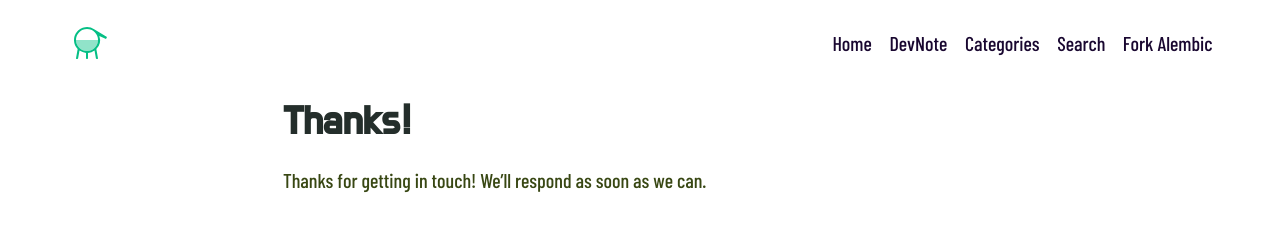
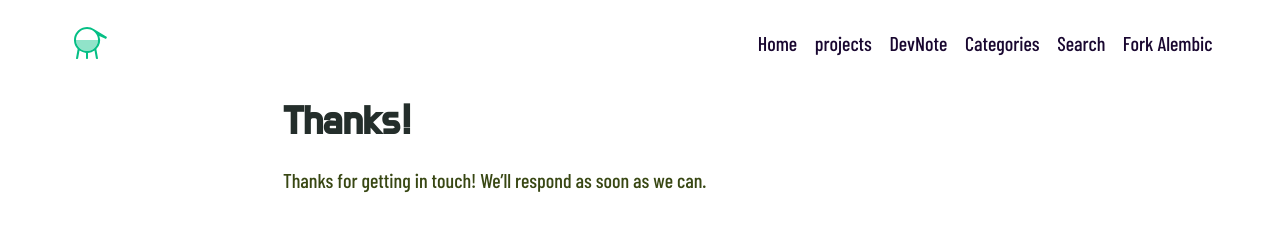
Before and after one commit to daviddarnes/alembic, a Jekyll site: the page built from thanks.md, in a window 1280 px wide. Shown: the top 226 px of the page. Built offline with Jekyll 4.4.1, drawn with Linux system fonts in a browser that asks for light colours; some web fonts are replaced.

Commit message:
Update _config.yml

```diff
--- a/_config.yml
+++ b/_config.yml
@@ -123,7 +123,8 @@ favicons: # Favicons are also used in the manifest file. Syntax is 'size: path'
 navigation_header:
 - title: Home
   url: /
-
+- title: projects
+  url: /projects/
 - title: DevNote
   url: /blog/
 - title: Categories
```
